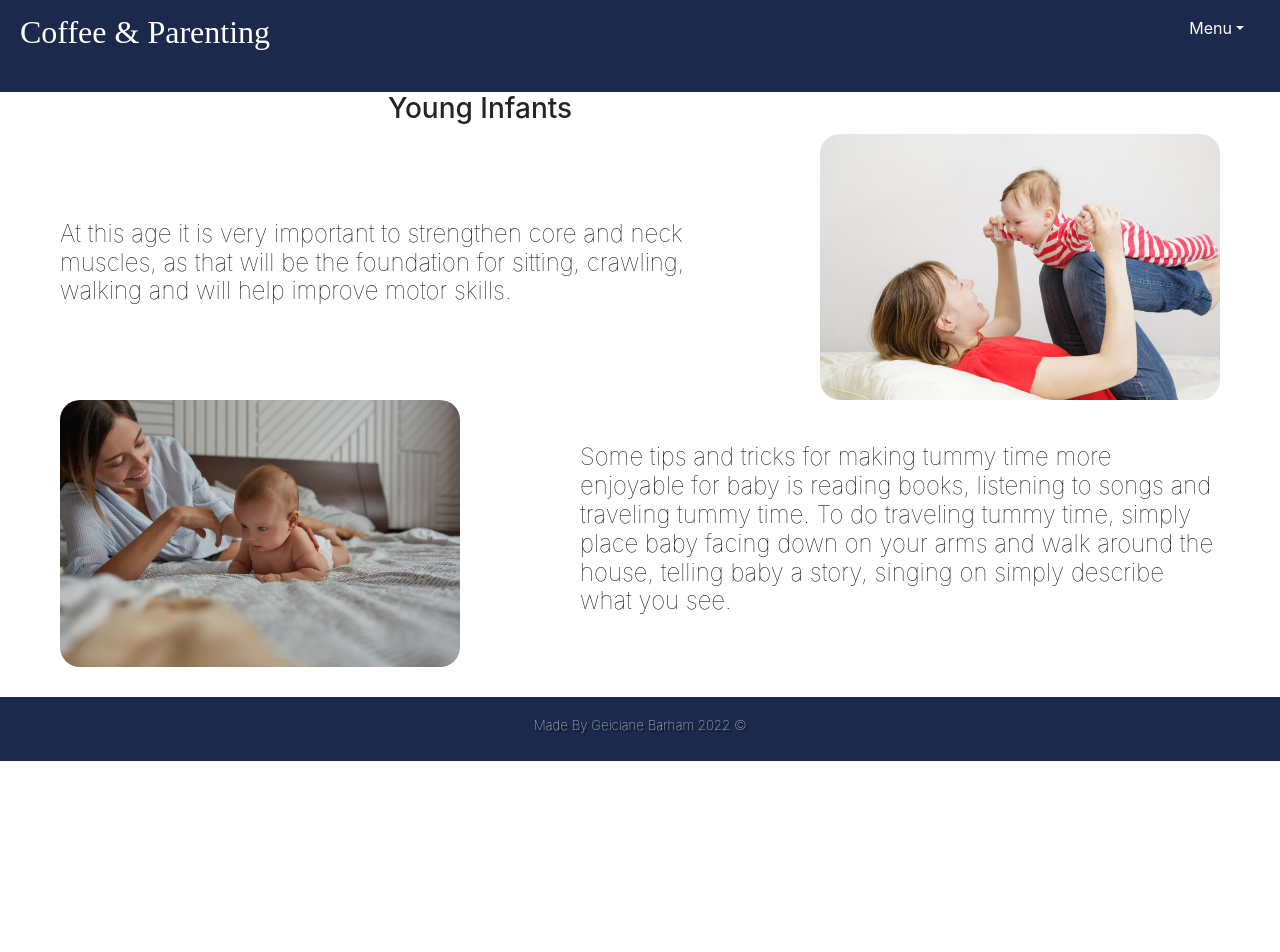
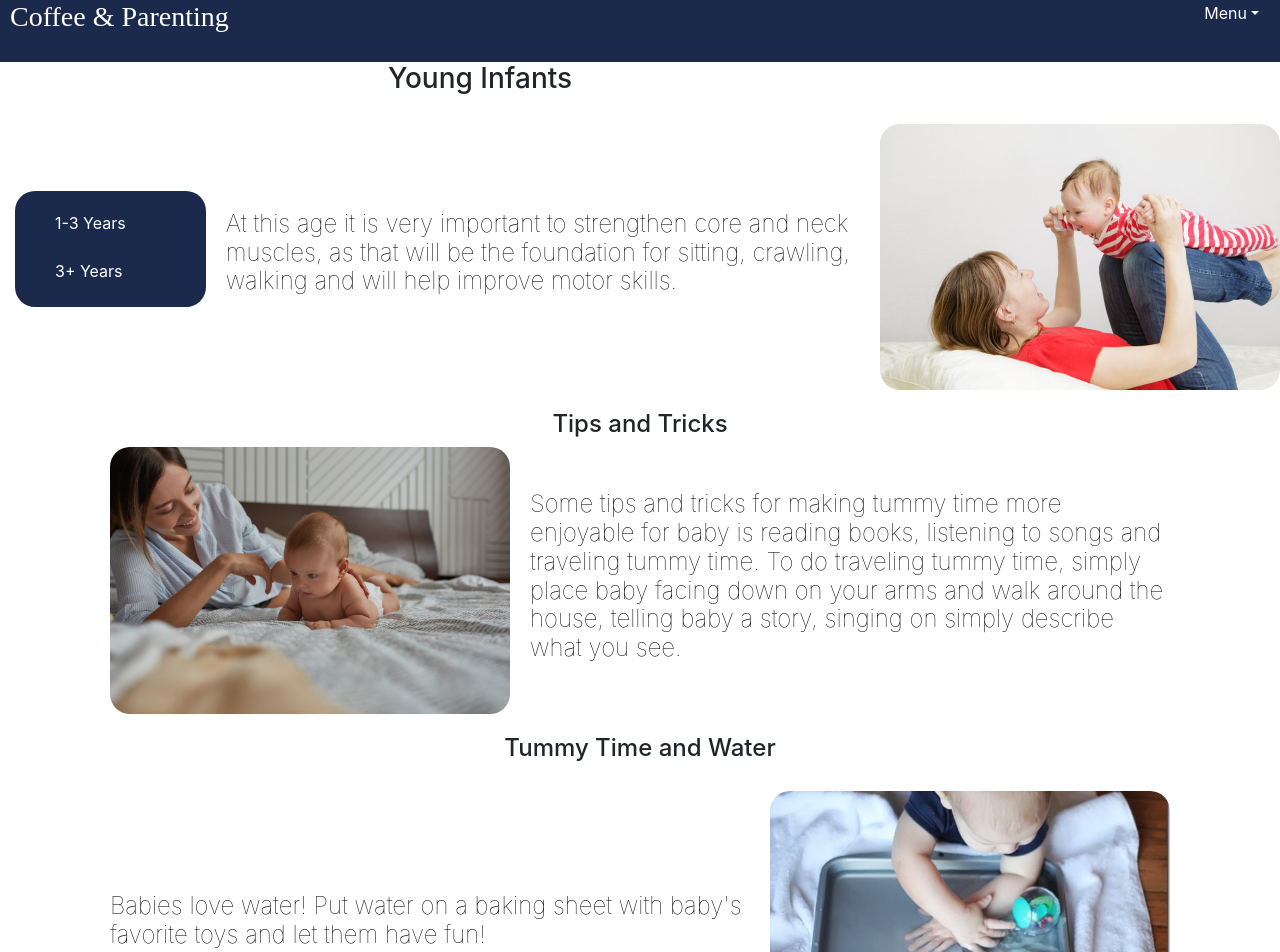
Before and after one commit to geicibarham/Coffee-Parenting, a React (Create React App) app in the folder client/: page /sixmonths in a window 1280 px wide. Shown: the part 20-972 px from the top of the page. Before the commit the page ends 800 px from the top, so only its background shows below. Built offline with nearby package versions, Linux system fonts and the light colour scheme; a web font is replaced by a local one.

Commit message:
still working on activities

```diff
--- a/client/src/components/activities/6months.js
+++ b/client/src/components/activities/6months.js
@@ -1,38 +1,75 @@
 
 import tummy from '../../assets/images/tummy.jpg'
 import play from '../../assets/images/bed.jpg'
+import water from '../../assets/images/water.jpg'
 import css from './style.css'
 import Footer from '../footer'
-
+import { Link } from 'react-router-dom'
 function Sixmonths() {
     return (
+
+
         <>
-            <h3 style={{ textAlign: "center" }}>Young Infants</h3>
+
+
+            <h3 style={{
+                textAlign: "center",
+                paddingBottom: "20px",
+                paddingBottom: "20px"
+            }}>Young Infants</h3>
+
+
             <section id="six-month-container">
 
+
                 <div id="text-image">
-                    <h4 style={{ width: "50%",
-                    alignSelf: "center",
-                    color:"black",
-                    fontWeight:"lighter" }}>
+
+                <ul style={{width:"15%",height:"fit-content",
+            alignSelf:"center",
+            marginRight:"20px"}} id="activity-list">
+
+
+                    <Link to="/main">1-3 Years</Link>  < br /> < br />
+                    <Link to="/main">3+ Years</Link>  < br /> < br />
+
+
+
+                </ul>
+                    <h4 style={{
+                        width: "50%",
+                        alignSelf: "center",
+                        color: "black",
+                        fontWeight: "lighter"
+                    }}>
                         At this age it is very important to strengthen
                         core and neck muscles, as that will be the foundation
                         for sitting,
                         crawling, walking and will help improve motor skills.
                     </h4>
-                    < img style={{ width: "400px",  borderRadius: "20px" }}
-                    src={tummy} alt="baby doing tummy time" />
+                    < img style={{
+                        width: "400px",
+                        borderRadius: "20px",
+                        marginLeft: "20px"
+                    }}
+                        src={tummy} alt="baby doing tummy time" />
                 </div>
+                <h4 style={{
+                    textAlign: "center",
+                    paddingTop: "20px"
+                }}>Tips and Tricks</h4>
+                <div id="image">
 
-                <div id="image">
-                    < img style={{ width: "400px", borderRadius: "20px" }}
+                    < img style={{
+                        width: "400px", borderRadius: "20px",
+                        marginRight: "20px"
+                    }}
                         src={play} alt="baby doing tummy time" />
 
                     <h4 style={{
 
                         width: "50%", alignSelf: "center",
-                        color:"black",
-                        fontWeight:"lighter"
+                        color: "black",
+                        fontWeight: "lighter"
                     }}>
                         Some tips and tricks for making tummy time more enjoyable
                         for baby is reading books, listening to songs and traveling tummy time.
@@ -41,6 +78,31 @@ function Sixmonths() {
                         simply describe what you see.
                     </h4>
                 </div>
+
+
+                <h4 style={{
+                    textAlign: "center",
+                    paddingTop: "20px",
+                    paddingBottom: "20px"
+                }}>Tummy Time and Water</h4>
+                <div id="text-image">
+                    <h4 style={{
+                        width: "50%",
+                        alignSelf: "center",
+                        color: "black",
+                        fontWeight: "lighter"
+                    }}>
+                        Babies love water!
+                        Put water on a baking sheet with baby's favorite toys and
+                        let them have fun!
+                    </h4>
+                    < img style={{
+                        width: "400px",
+                        borderRadius: "20px",
+                        marginLeft: "20px"
+                    }}
+                        src={water} alt="baby doing tummy time" />
+                </div>
             </section>
             < Footer />
         </>
--- a/client/src/components/activities/index.js
+++ b/client/src/components/activities/index.js
@@ -6,44 +6,47 @@ import Footer from '../footer'
 function Activities() {
     return (
         <>
+            <h3 style={{
+                textAlign: "center",
+                paddingTop: "10px"
+            }}>
+                Create Memories!</h3>
             <section id="activity-container">
-                <div>
-                    <h3 style={{ textAlign: "center", paddingTop: "10px" }}>
-                        Create Memories!</h3>
 
-                </div>
-
-
-
-                <div id="container">
                 <ul id="activity-list">
 
                     <Link to="/sixmonths">0-6 Months</Link> < br /> < br />
                     <Link to="/main">1-3 Years</Link>  < br /> < br />
                     <Link to="/main">3+ Years</Link>  < br /> < br />
 
+                </ul>
 
 
-                    </ul>
-
-                    <p style={{ width: "70%", lineHeight: "40px", margin: "auto" }}>
-                        On the very days of our childhood, we still remember the cookies baked by mommy, daddy, or grandma.
+                <p style={{ width: "20%", lineHeight: "40px", margin: "auto" }}>
+                    On the very days of our childhood, we still remember the cookies baked by mom, dad, or grandma.
                     We can almost smell the dinner being cooked while we ran around the house, and we can almost feel
-                        the tickles from daddy or grandpa. < br />
+                    the tickles from dad or grandpa. < br />
                     Creating great memories fosters connection and boosts development and we are here to help.
                     Check our list of activities and have fun!
                     On a personal note, we would like to tell you how great of a parent you are, for caring, for loving your children
                     and doing what is best for them.
+
                 </p>
-                </div>
+                <img style={{
+                    width: "500px",
+                    height: "500px",
+                    marginRight: "10px",
+                    borderRadius: "20px",
 
-                <img style={{
-                    width: "500px", marginRight: "10px",
-                    borderRadius: "20px",
-                    float: "right",
-                    paddingBottom: "40px"
+                    marginBottom: "40px"
                 }}
                     src={play} alt="child exploring outside" />
+
+
+
+
+
+
             </section>
 
             <Footer />
--- a/client/src/components/activities/style.css
+++ b/client/src/components/activities/style.css
@@ -1,17 +1,26 @@
 #six-month-container {
 padding-bottom: 30px;
+flex-wrap: nowrap;
 }
 
+#activity-container{
+    display: flex;
+ flex-wrap: nowrap;
+ margin-bottom: 30px;
+
+
+
+}
 #image {
     display: flex;
-    justify-content: space-around;
+    justify-content: center;
     flex-wrap: nowrap;
     font-weight: lighter;
 }
 
 #text-image {
     display: flex;
-    justify-content: space-around;
+    justify-content: center;
     flex-wrap: nowrap;
 
 }
@@ -26,6 +35,7 @@ padding-bottom: 30px;
     border-radius: 20px;
     margin-left: 15px;
     padding-top: 20px;
+    height: fit-content;
 
 }
 
@@ -37,10 +47,3 @@ li:hover {
     background-color: none !important;
     color: none
 }
-
-#container {
-
-    display: flex;
-    flex-wrap: wrap;
-    /* justify-content: space-evenly; */
-}
--- a/client/src/components/join/join.css
+++ b/client/src/components/join/join.css
@@ -1,5 +1,6 @@
 .join-form, .login{
   background-image: url(../../assets/images/park.jpg);
+
 
   background-repeat: no-repeat;
   height: 100%;
--- a/client/src/components/nav/index.js
+++ b/client/src/components/nav/index.js
@@ -18,11 +18,11 @@ function Nav() {
   return (
 
     <nav id="main-nav">
-      <h2 id="title">
+      <h3 id="title">
         <NavLink id="coffee" className="titleBtnLink" to="/">
           Coffee & Parenting
         </NavLink>
-      </h2>
+      </h3>
 
       <ul id="nav-list">
       <Dropdown title="Dropdown button">
@@ -34,10 +34,11 @@ function Nav() {
         <Dropdown.Item href="/main">Feed</Dropdown.Item>
 
           {Auth.loggedIn() && (
-
+            <>
               <Dropdown.Item href="/user-page">My Posts</Dropdown.Item>
 
-
+              <Dropdown.Item href="/activities">Activities</Dropdown.Item>
+              </>
           )}
 
 
--- a/client/src/components/nav/nav.css
+++ b/client/src/components/nav/nav.css
@@ -1,8 +1,8 @@
-#main-nav {
+nav {
   background-color:#1b2a4c;
   flex-wrap: nowrap;
   position: -webkit-sticky;
-  position: sticky;
+
   color: white;
   font-size: 16px;
   display: flex;
@@ -11,19 +11,28 @@
   align-items: center;
   list-style: none;
   width: 100%;
-  padding: 10px;
+  position: sticky!important;
+  position: fixed;
+  top: 0;
+z-index: 999;
+
 }
 
 header nav {
   margin: 7px 0;
+
 }
 #coffee{
   font-family: 'Pinyon Script', cursive;
 
   font-weight: lighter;
 }
+#coffee:hover{
+color:white;
+text-decoration: none;
+}
 #nav-list {
-  padding:15px;
+  padding:10px;
   list-style: none;
   display: flex;
 }
@@ -33,6 +42,8 @@ header nav {
  font-family: 'Pinyon Script', cursive;
 
 }
+
+
 li{
   padding:10px;
   text-decoration: none;
@@ -48,10 +59,7 @@ a{
     color:white;
     text-decoration: none;
 }
-a:hover {
-  text-decoration: none;
-  color:black;
-}
+
 li:hover {
   background-color: #f4e4c2;
   border-radius: 15px;
@@ -98,7 +106,7 @@ li:hover {
        font-size: 20px;
        top: 0;
        left: 0;
-       height: 100%;
+
        width: 100%;
        flex-direction: row;
        font-weight: bold;
```
Also changed, not shown: client/src/assets/images/family.jpg (added). Lines whose indentation alone changed are shown as unchanged.
